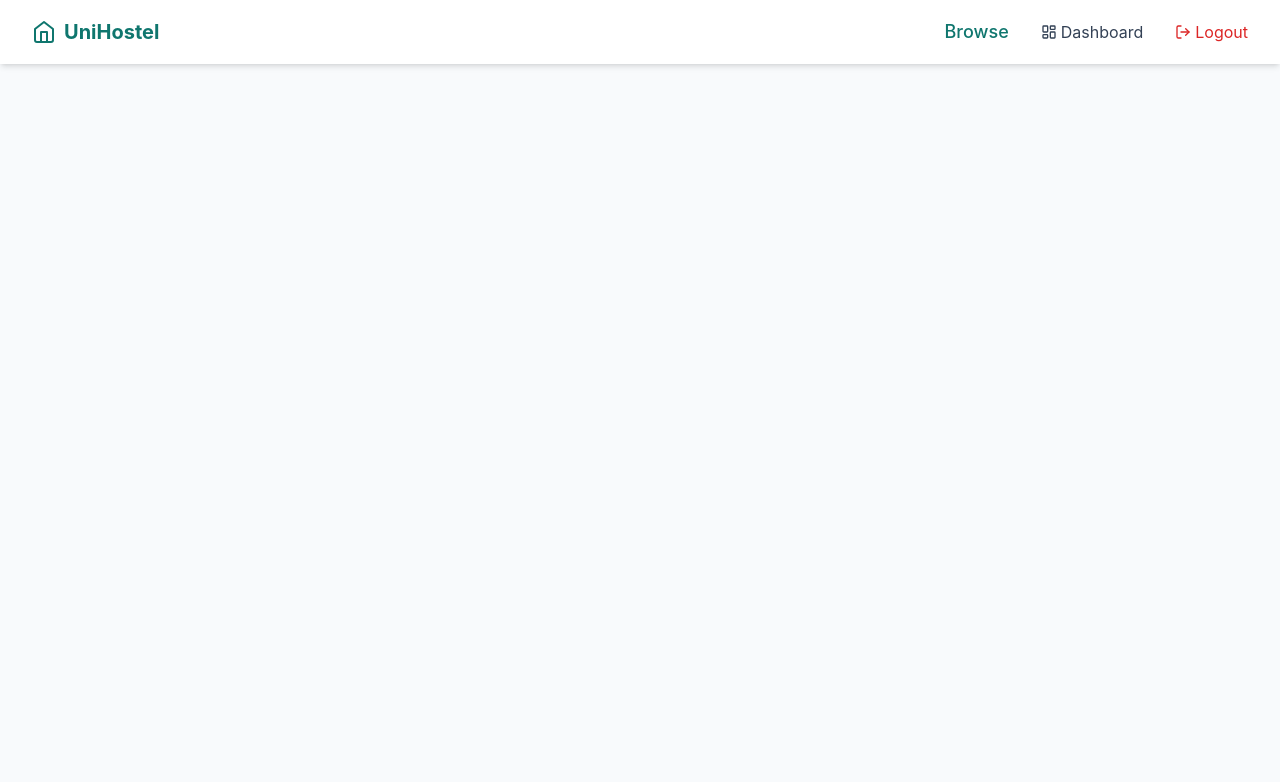
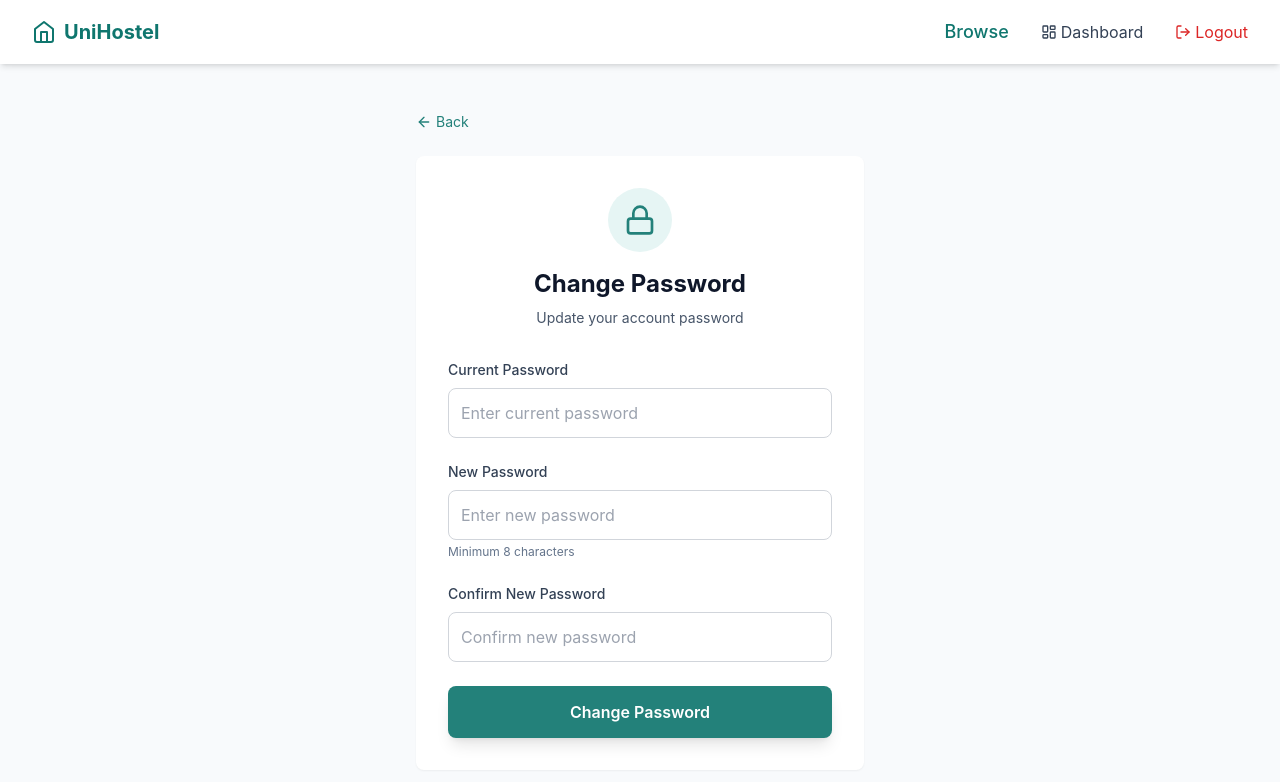
Before and after one commit to Mikedwin/UniHostel, a React (Create React App) app in the folder frontend/: page /change-password in a window 1280 px wide. Shown: the top 782 px of the page. Built offline with nearby package versions, Linux system fonts and the light colour scheme; no server answers; sample sign-in values are in the browser's storage.

Commit message:
Add in-app password change functionality for students

```diff
--- a/frontend/src/App.js
+++ b/frontend/src/App.js
@@ -11,6 +11,7 @@ import ManagerLogin from './pages/ManagerLogin';
 import StudentRegister from './pages/StudentRegister';
 import ForgotPassword from './pages/ForgotPassword';
 import ResetPassword from './pages/ResetPassword';
+import ChangePassword from './pages/ChangePassword';
 import StudentDashboard from './pages/StudentDashboard';
 import ManagerDashboard from './pages/ManagerDashboard';
 import AdminDashboard from './pages/AdminDashboard';
@@ -51,6 +52,11 @@ function AppContent() {
         <Route path="/student-register" element={<StudentRegister />} />
         <Route path="/forgot-password" element={<ForgotPassword />} />
         <Route path="/reset-password/:token" element={<ResetPassword />} />
+        <Route path="/change-password" element={
+          <ProtectedRoute>
+            <ChangePassword />
+          </ProtectedRoute>
+        } />
 
         {/* Payment Verification */}
         <Route path="/payment/verify" element={
--- /dev/null
+++ b/frontend/src/pages/ChangePassword.js
@@ -0,0 +1,148 @@
+import React, { useState } from 'react';
+import axios from 'axios';
+import { useNavigate } from 'react-router-dom';
+import { useAuth } from '../context/AuthContext';
+import { Lock, ArrowLeft } from 'lucide-react';
+import API_URL from '../config';
+
+const ChangePassword = () => {
+    const [formData, setFormData] = useState({
+        currentPassword: '',
+        newPassword: '',
+        confirmPassword: ''
+    });
+    const [error, setError] = useState('');
+    const [success, setSuccess] = useState('');
+    const [loading, setLoading] = useState(false);
+    const { token } = useAuth();
+    const navigate = useNavigate();
+
+    const handleSubmit = async (e) => {
+        e.preventDefault();
+        setError('');
+        setSuccess('');
+
+        if (formData.newPassword.length < 8) {
+            setError('New password must be at least 8 characters');
+            return;
+        }
+
+        if (formData.newPassword !== formData.confirmPassword) {
+            setError('New passwords do not match');
+            return;
+        }
+
+        setLoading(true);
+        try {
+            await axios.post(`${API_URL}/api/auth/change-password`, {
+                currentPassword: formData.currentPassword,
+                newPassword: formData.newPassword
+            }, {
+                headers: { Authorization: `Bearer ${token}` }
+            });
+
+            setSuccess('Password changed successfully!');
+            setFormData({ currentPassword: '', newPassword: '', confirmPassword: '' });
+            setTimeout(() => navigate(-1), 2000);
+        } catch (err) {
+            setError(err.response?.data?.message || 'Failed to change password');
+        } finally {
+            setLoading(false);
+        }
+    };
+
+    return (
+        <div className="min-h-screen bg-gray-50 py-12 px-4">
+            <div className="max-w-md mx-auto">
+                <button
+                    onClick={() => navigate(-1)}
+                    className="flex items-center text-sm mb-6 hover:underline"
+                    style={{ color: '#23817A' }}
+                >
+                    <ArrowLeft className="w-4 h-4 mr-1" />
+                    Back
+                </button>
+
+                <div className="bg-white rounded-lg shadow-sm p-8">
+                    <div className="text-center mb-8">
+                        <div className="inline-flex items-center justify-center w-16 h-16 rounded-full mb-4" style={{ backgroundColor: '#e6f5f4' }}>
+                            <Lock className="w-8 h-8" style={{ color: '#23817A' }} />
+                        </div>
+                        <h2 className="text-2xl font-bold text-gray-900">Change Password</h2>
+                        <p className="mt-2 text-sm text-gray-600">Update your account password</p>
+                    </div>
+
+                    {error && (
+                        <div className="mb-6 bg-red-50 border border-red-200 text-red-700 px-4 py-3 rounded-lg text-sm">
+                            {error}
+                        </div>
+                    )}
+
+                    {success && (
+                        <div className="mb-6 bg-green-50 border border-green-200 text-green-700 px-4 py-3 rounded-lg text-sm">
+                            {success}
+                        </div>
+                    )}
+
+                    <form onSubmit={handleSubmit} className="space-y-6">
+                        <div>
+                            <label className="block text-sm font-medium text-gray-700 mb-2">Current Password</label>
+                            <input
+                                type="password"
+                                required
+                                className="block w-full px-3 py-3 border border-gray-300 rounded-lg focus:outline-none"
+                                placeholder="Enter current password"
+                                value={formData.currentPassword}
+                                onChange={e => setFormData({...formData, currentPassword: e.target.value})}
+                                onFocus={(e) => e.target.style.borderColor = '#23817A'}
+                                onBlur={(e) => e.target.style.borderColor = '#d1d5db'}
+                            />
+                        </div>
+
+                        <div>
+                            <label className="block text-sm font-medium text-gray-700 mb-2">New Password</label>
+                            <input
+                                type="password"
+                                required
+                                className="block w-full px-3 py-3 border border-gray-300 rounded-lg focus:outline-none"
+                                placeholder="Enter new password"
+                                value={formData.newPassword}
+                                onChange={e => setFormData({...formData, newPassword: e.target.value})}
+                                onFocus={(e) => e.target.style.borderColor = '#23817A'}
+                                onBlur={(e) => e.target.style.borderColor = '#d1d5db'}
+                            />
+                            <p className="mt-1 text-xs text-gray-500">Minimum 8 characters</p>
+                        </div>
+
+                        <div>
+                            <label className="block text-sm font-medium text-gray-700 mb-2">Confirm New Password</label>
+                            <input
+                                type="password"
+                                required
+                                className="block w-full px-3 py-3 border border-gray-300 rounded-lg focus:outline-none"
+                                placeholder="Confirm new password"
+                                value={formData.confirmPassword}
+                                onChange={e => setFormData({...formData, confirmPassword: e.target.value})}
+                                onFocus={(e) => e.target.style.borderColor = '#23817A'}
+                                onBlur={(e) => e.target.style.borderColor = '#d1d5db'}
+                            />
+                        </div>
+
+                        <button
+                            type="submit"
+                            disabled={loading}
+                            className="w-full px-8 py-3.5 text-base font-semibold rounded-lg text-white transition-colors duration-200 shadow-lg hover:shadow-xl disabled:opacity-50"
+                            style={{ backgroundColor: '#23817A' }}
+                            onMouseEnter={(e) => e.currentTarget.style.backgroundColor = '#1a6159'}
+                            onMouseLeave={(e) => e.currentTarget.style.backgroundColor = '#23817A'}
+                        >
+                            {loading ? 'Changing Password...' : 'Change Password'}
+                        </button>
+                    </form>
+                </div>
+            </div>
+        </div>
+    );
+};
+
+export default ChangePassword;
--- a/frontend/src/pages/StudentDashboard.js
+++ b/frontend/src/pages/StudentDashboard.js
@@ -1,7 +1,8 @@
 import React, { useState, useEffect } from 'react';
 import axios from 'axios';
 import { useAuth } from '../context/AuthContext';
-import { Clock, CheckCircle, XCircle, X, CreditCard, Key, Archive, RotateCcw, Trash2 } from 'lucide-react';
+import { useNavigate } from 'react-router-dom';
+import { Clock, CheckCircle, XCircle, X, CreditCard, Key, Archive, RotateCcw, Trash2, Settings } from 'lucide-react';
 import API_URL from '../config';
 import Swal from 'sweetalert2';
 import LoadingSpinner from '../components/LoadingSpinner';
@@ -9,6 +10,7 @@ import LoadingSpinner from '../components/LoadingSpinner';
 const StudentDashboard = () => {
     const [applications, setApplications] = useState([]);
     const { token } = useAuth();
+    const navigate = useNavigate();
     const [loading, setLoading] = useState(true);
     const [viewMode, setViewMode] = useState('active'); // 'active' or 'history'
     const [toast, setToast] = useState(null);
@@ -311,6 +313,16 @@ const StudentDashboard = () => {
                         </button>
                     </div>
                 </div>
+                <button
+                    onClick={() => navigate('/change-password')}
+                    className="flex items-center gap-2 px-4 py-2 rounded-lg font-medium text-white"
+                    style={{ backgroundColor: '#23817A' }}
+                    onMouseEnter={(e) => e.currentTarget.style.backgroundColor = '#1a6159'}
+                    onMouseLeave={(e) => e.currentTarget.style.backgroundColor = '#23817A'}
+                >
+                    <Settings className="w-4 h-4" />
+                    Change Password
+                </button>
             </div>
             {loading ? (
                 <LoadingSpinner message="Loading your applications..." />
```
Also changed, not shown: 1 other file (tests, documents, lock files or other folders).
